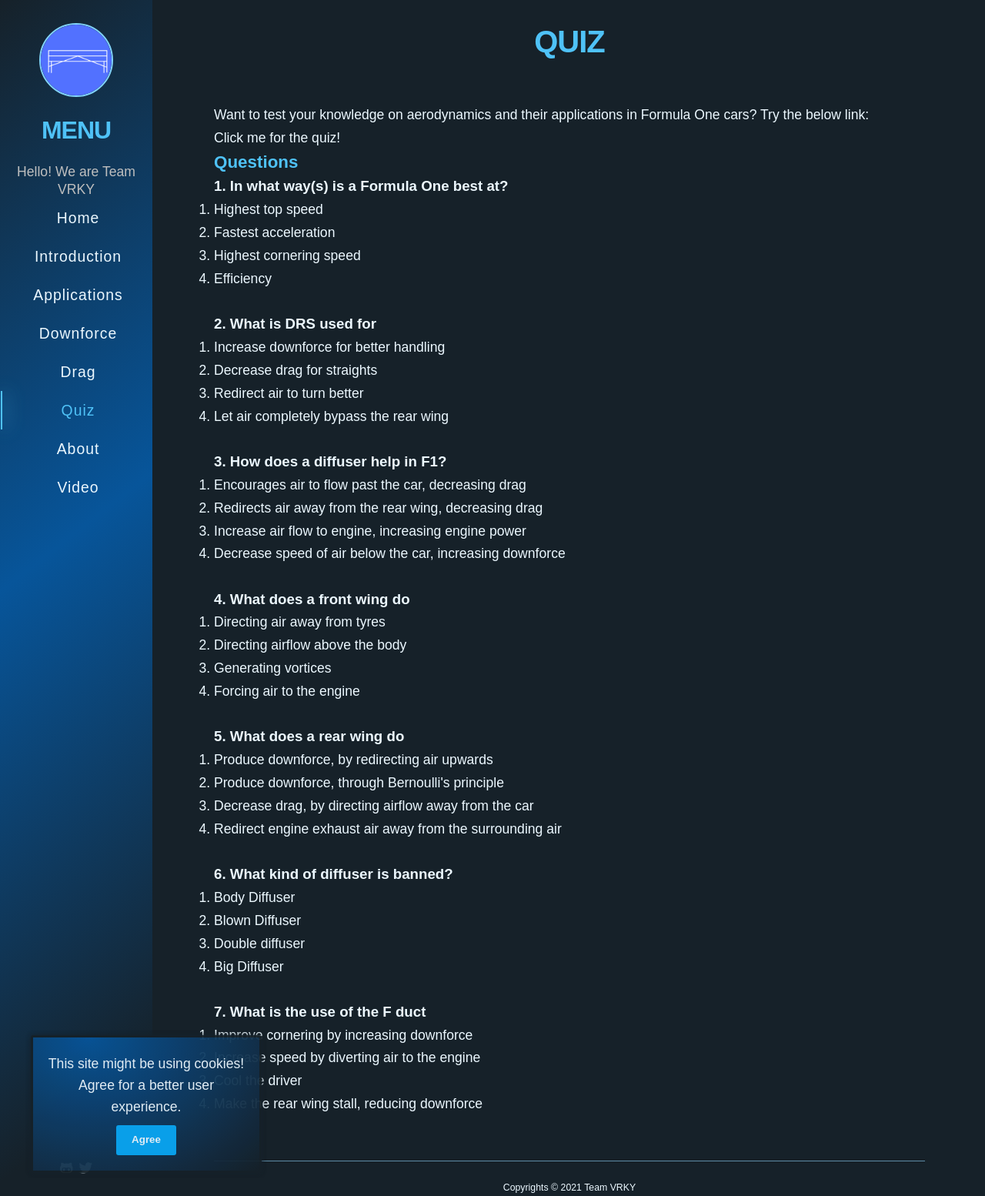
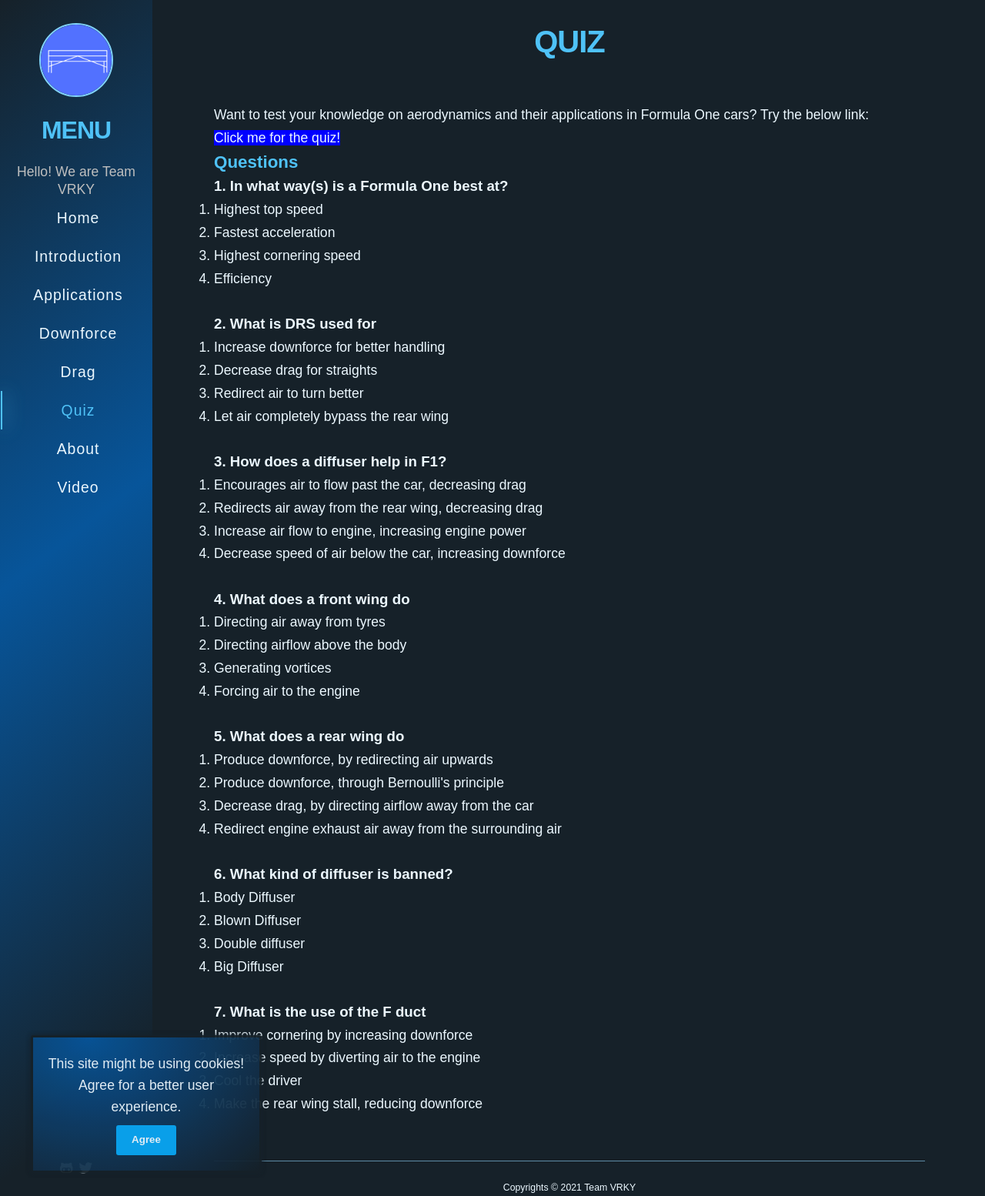
Before and after one commit to why-2004/pc5132-site, a Jekyll site: the page built from pages/quiz.html, in a window 1280 px wide. Shown: the whole page at 77% size. Built offline with Jekyll 4.4.1, drawn with Linux system fonts in a browser that asks for light colours; nearby versions of some CDN libraries; some web fonts are replaced.

Commit message:
add quiz highlight

```diff
--- a/pages/quiz.html
+++ b/pages/quiz.html
@@ -18,7 +18,8 @@
 <body>
 
 <p>Want to test your knowledge on aerodynamics and their applications in Formula One cars? Try the below link:</p>
-<a href="https://forms.office.com/r/w9vP8GRWiz">Click me for the quiz!</a>
+<a href="https://forms.office.com/r/w9vP8GRWiz" style="background-color:blue">Click me for the quiz!</a>
+
 <h2> Questions </h2>
 
 <h3> 1. In what way(s) is a Formula One best at?</h3>
```
